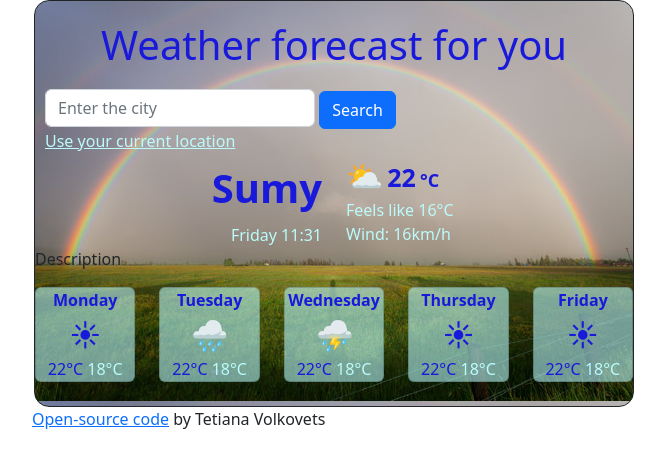
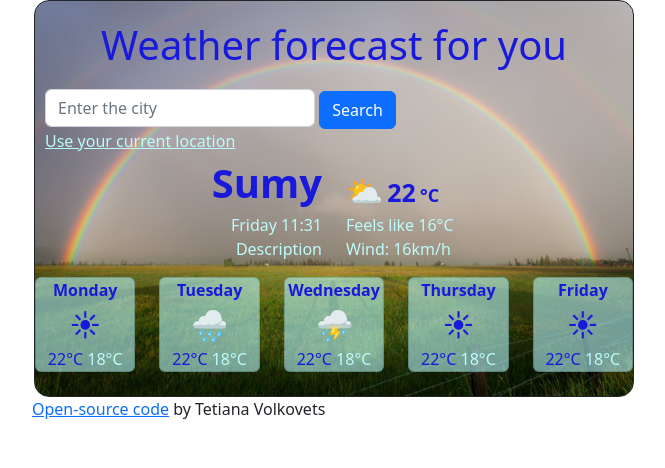
Before and after one commit to VTetiana/FirstTry, a plain HTML site: page index.html in a window 1280 px wide. Shown: the whole page, without its empty margins (48-713 px from the left). Drawn offline with nearby package versions, Linux system fonts and the light colour scheme.

Commit message:
columns location adjustment

```diff
--- a/index.html
+++ b/index.html
@@ -40,7 +40,7 @@
             <p class="time" id="time">Sunday 12:16</p>
             <p class="description" id="description">Description</p>
           </div>
-          <div class="col">
+          <div class="col right">
             <span class="icon">⛅</span>
             <span class="temperature" id="temperature">22</span>
             <span class="celsius" id="celsius">°C</span>
--- a/src/script.js
+++ b/src/script.js
@@ -1,4 +1,5 @@
 let now = new Date();
+console.log(now);
 
 let days = [
   "Sunday",
--- a/src/styles.css
+++ b/src/styles.css
@@ -40,13 +40,15 @@ form {
   font-weight: bold;
   color: rgb(25, 25, 219);
   margin-bottom: 0;
-  margin-top: 5px;
+  margin-top: 0px;
 }
-.time {
+.time,
+.description {
   text-align: right;
   color: rgb(187, 251, 251);
   margin-bottom: 0;
-  margin-top: 5px;
+  margin-top: 0;
+  text-transform: capitalize;
 }
 
 .day {
@@ -85,6 +87,10 @@ form {
 .icon {
   font-size: 30px;
 }
+
+.right {
+  margin-top: 15px;
+}
 .days {
   font-weight: bold;
 }
```
